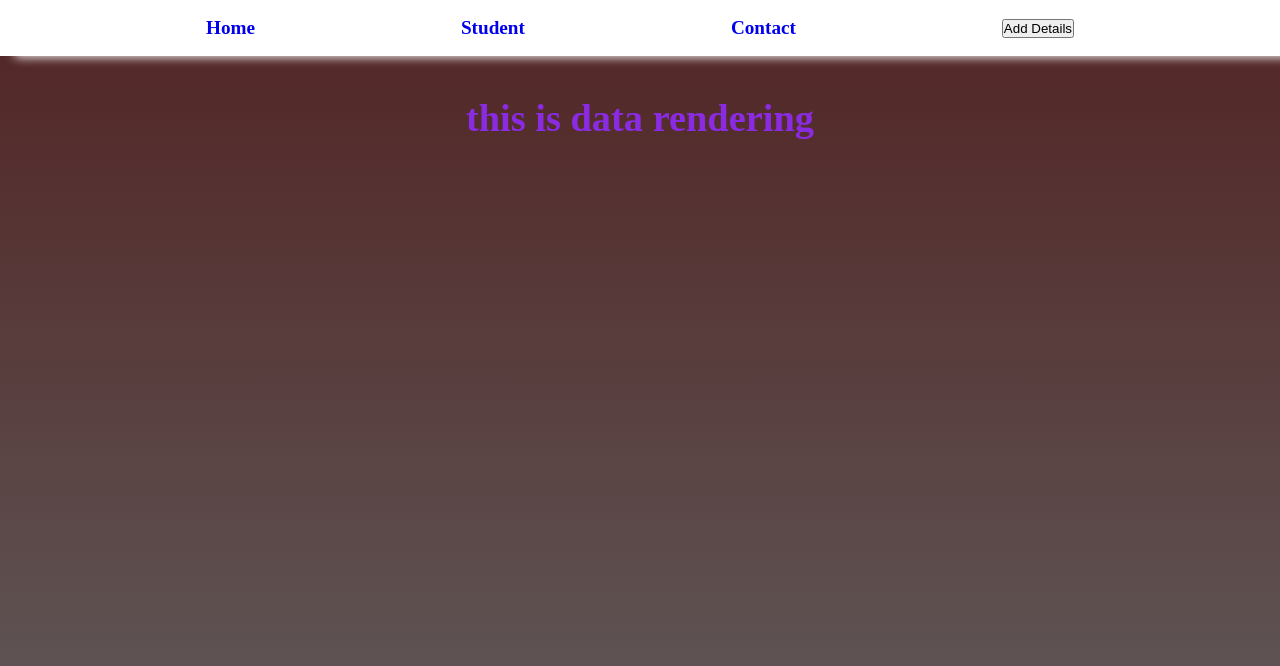
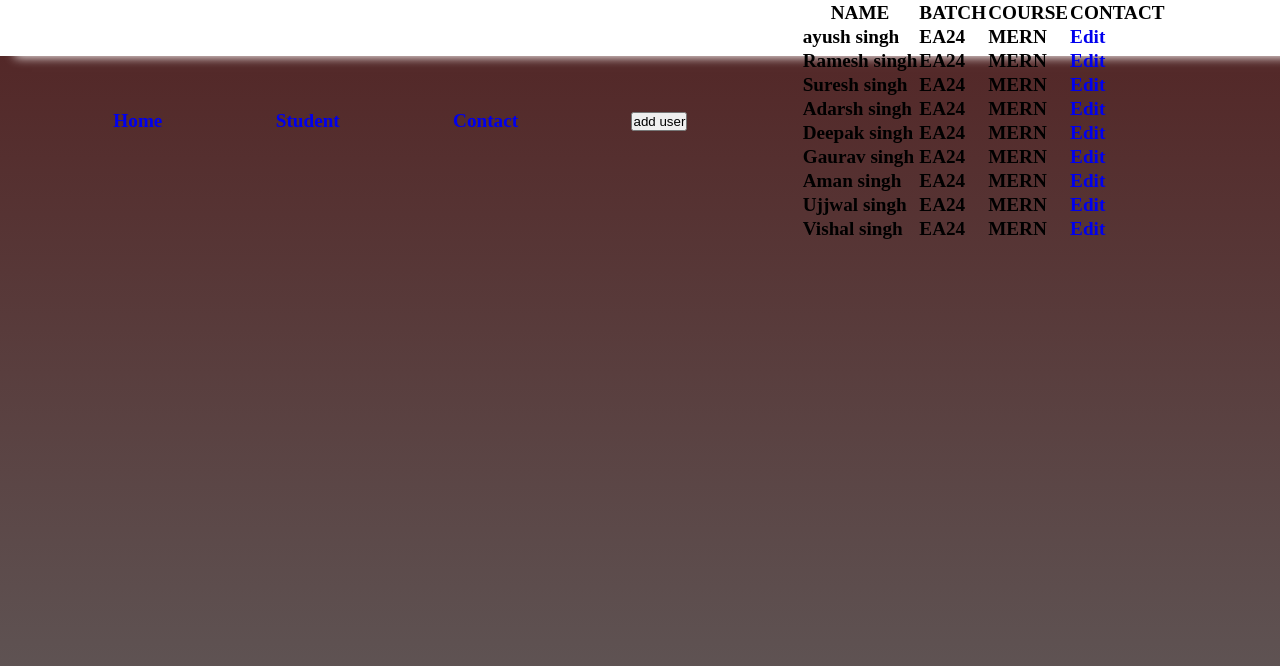
Before and after one commit to ayushsingh3007/React_4, a React (Create React App) app: page /student in a window 1280 px wide. Shown: the top 666 px of the page. Built offline with nearby package versions, Linux system fonts and the light colour scheme.

Commit message:
Update Student.js

```diff
--- a/src/Handson/Student.js
+++ b/src/Handson/Student.js
@@ -1,13 +1,63 @@
-import React from "react"
-import { useNavigate } from "react-router-dom"
+import React, { useState } from "react"
+import { NavLink } from "react-router-dom"
+// import { useNavigate } from "react-router-dom"
 
 export const Student=()=>{
-    const Data=useNavigate();
+    const [data]=useState([
+        {name:"ayush singh",batch:"EA24",Course:"MERN",Contact:"Edit"},
+        {name:"Ramesh singh",batch:"EA24",Course:"MERN",Contact:"Edit"},
+        {name:"Suresh singh",batch:"EA24",Course:"MERN",Contact:"Edit"},
+        {name:"Adarsh singh",batch:"EA24",Course:"MERN",Contact:"Edit"},
+        {name:"Deepak singh",batch:"EA24",Course:"MERN",Contact:"Edit"},
+        {name:"Gaurav singh",batch:"EA24",Course:"MERN",Contact:"Edit"},
+        {name:"Aman singh",batch:"EA24",Course:"MERN",Contact:"Edit"},
+        {name:"Ujjwal singh",batch:"EA24",Course:"MERN",Contact:"Edit"},
+        {name:"Vishal singh",batch:"EA24",Course:"MERN",Contact:"Edit"},
+    ])
+
+
+
+
+
 
     return(
         <>
-        <h1>this is data rendering</h1>
-        <button onClick={()=>Data("/user")}>Add Details</button>
+
+
+        <button id="btn-1">add user</button>
+
+        <table >
+            <thead>
+                <tr>
+                    <th>NAME </th>
+                    <th>BATCH</th>
+                    <th>COURSE</th>
+                    <th>CONTACT</th>
+                </tr>
+            </thead>
+
+        {data.map((item,index)=>{
+            return(
+            <tbody>
+                <tr>
+                    <td>{item.name}</td>
+                    <td>{item.batch}</td>
+                    <td>{item.Course}</td>
+                    <td><NavLink>{item.Contact}</NavLink></td>
+
+
+                </tr>
+            </tbody>)
+        }
+        )}
+
+</table>
+
+
+
+
+
+
 
         </>
     )
```
